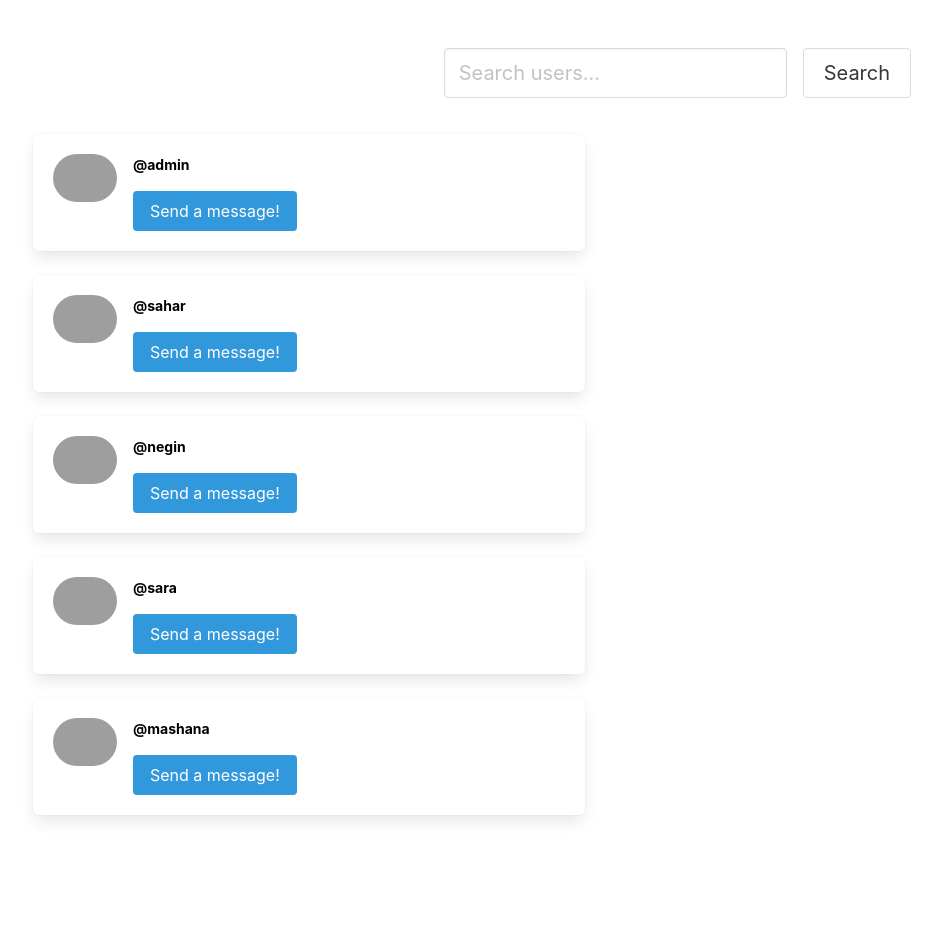
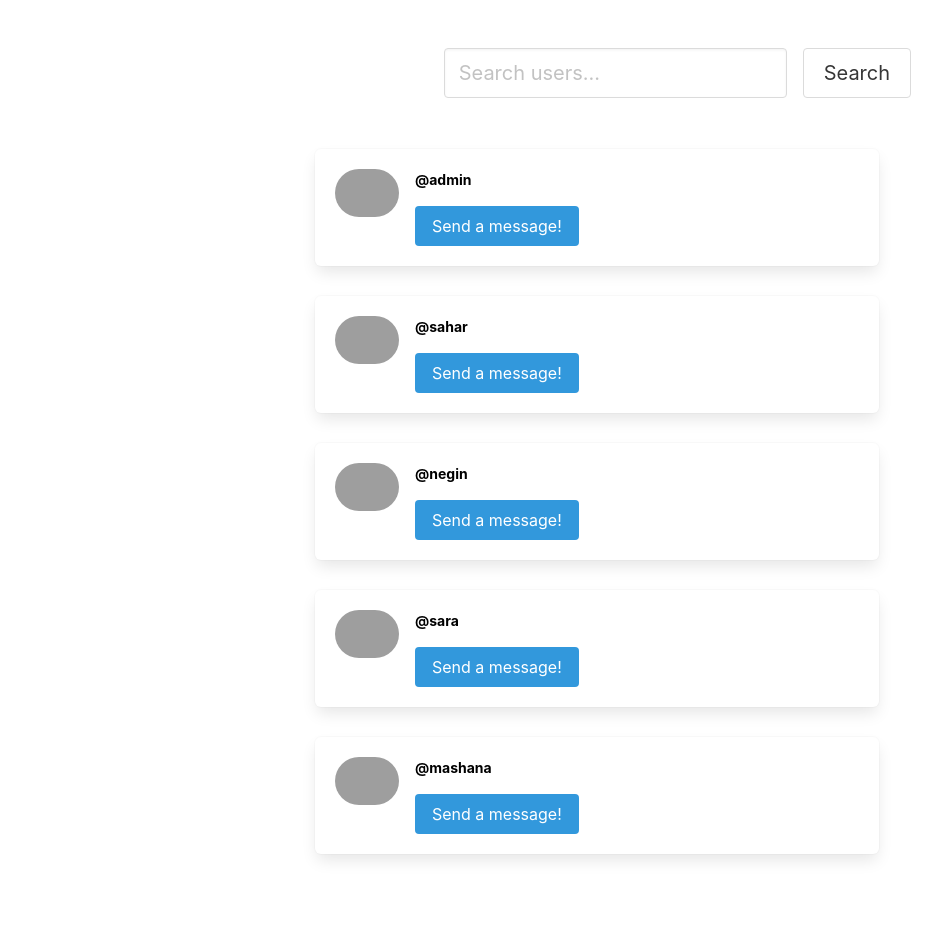
Before and after one commit to saharfk/instagramCloneProject, a Django app: template instagram_clone/instagram_clone/templates/direct/search_user.html in a window 1280 px wide. Shown: the part 52-996 px from the top of the page, without its empty margins (43-985 px from the left). Before the commit the page ends 873 px from the top, so only its background shows below. Run offline with Django 3.2, Linux system fonts and the light colour scheme; the template is opened without the code that fills it: values that come from a table or form of the project are taken from there, others are empty; data comes from the database, SQL or seed files in the repository; some libraries are stand-ins or nearby versions; grey boxes are pictures that could not be loaded.

Commit message:
change the view of search result

```diff
--- a/instagram_clone/instagram_clone/templates/direct/search_user.html
+++ b/instagram_clone/instagram_clone/templates/direct/search_user.html
@@ -27,10 +27,10 @@
     </div>
 </div>
 
-<div class="column is-narrow is-half">
+<div class="column is-narrow">
 
     {% for user in users %}
-    <div class="box">
+    <div class="box" style="width: 50% ; margin: 15px auto ; margin-bottom: 30px ;">
         <article class="media">
             <div class="media-left">
                 <figure class="image is-64x64">
@@ -56,7 +56,7 @@
 
                         <a href="{% url 'profile' user.username %}" style="color: black">
                             <small>
-                               <b>@{{ user.username }}</b>
+                                <b>@{{ user.username }}</b>
                             </small>
                         </a>
                     </p>
```
